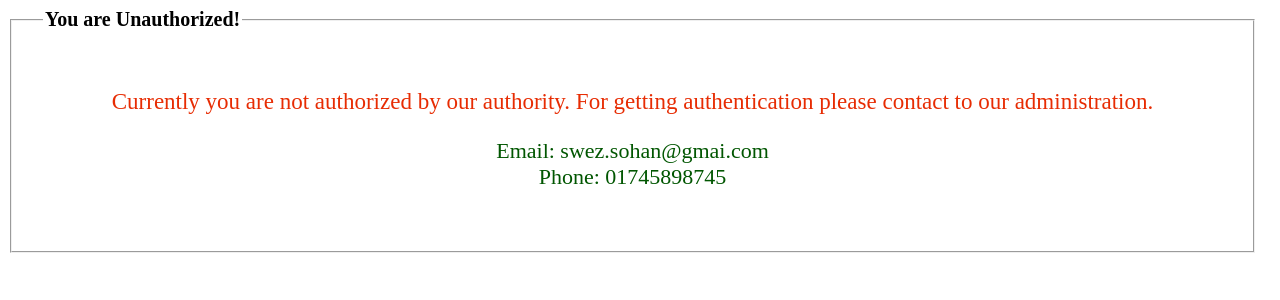
After one commit to SuezSohan/RMSapp, a PHP site: page /contents/profile-contents/profile-unauthorized.php in a window 1280 px wide. The commit adds this page. Shown: the top 300 px of the page. Run offline with PHP 8.4, Linux system fonts and the light colour scheme.

Commit message:
Show unauthorized msg for the new users

```diff
--- /dev/null
+++ b/assets/css/profile-css/profile-left.css
@@ -0,0 +1,24 @@
+.leftWrapper {
+    margin-right: 15px;
+}
+
+.leftWrapper legend {
+    margin-left: 19px;
+    font-size: 20px;
+    font-weight: 600;
+}
+
+/* .stdAction li {
+    border: 1px solid;
+    margin: 20px 0px;
+    padding: 12px;
+    color: white;
+    background: #0e4f00de;
+    border-radius: 3px;
+    transition: background 0.15s;
+}
+
+.stdAction li:hover{
+    background: #ca380b;
+    transition: background 0.25s;
+} */
--- /dev/null
+++ b/contents/profile-contents/profile-unauthorized.php
@@ -0,0 +1,19 @@
+<link rel="stylesheet" type="text/css" href="assets/css/profile-css/profile-left.css">
+<div class="leftWrapper">
+
+<fieldset>
+    <legend>You are Unauthorized!</legend>
+
+    <div style="padding: 29px;">
+        <p style="text-align: center; font-size: 23px; color: #e72c03;"> Currently you are not authorized by our authority.
+         For getting authentication please contact to our administration.</p>
+        <p style="text-align: center; margin-top: 12px; font-size: 22px; color: #015601;">Email: swez.sohan@gmai.com<br>Phone: 01745898745</p>
+
+    </div>
+
+
+</fieldset>
+
+
+
+</div>
--- a/contents/profile.php
+++ b/contents/profile.php
@@ -64,7 +64,11 @@
                 require_once 'contents/profile-contents/profile-usrDp-form.php';
             }elseif ($user[0]["usrPrivilage"] == "Student"){
                 require_once 'contents/profile-contents/profile-student/std-mainView.php';
+            }elseif($user[0]["usrPrivilage"] == "None"){
+                require_once 'contents/profile-contents/profile-unauthorized.php';
             }
+
+
             echo '</div>';
 
             //Showing profile right div
```
